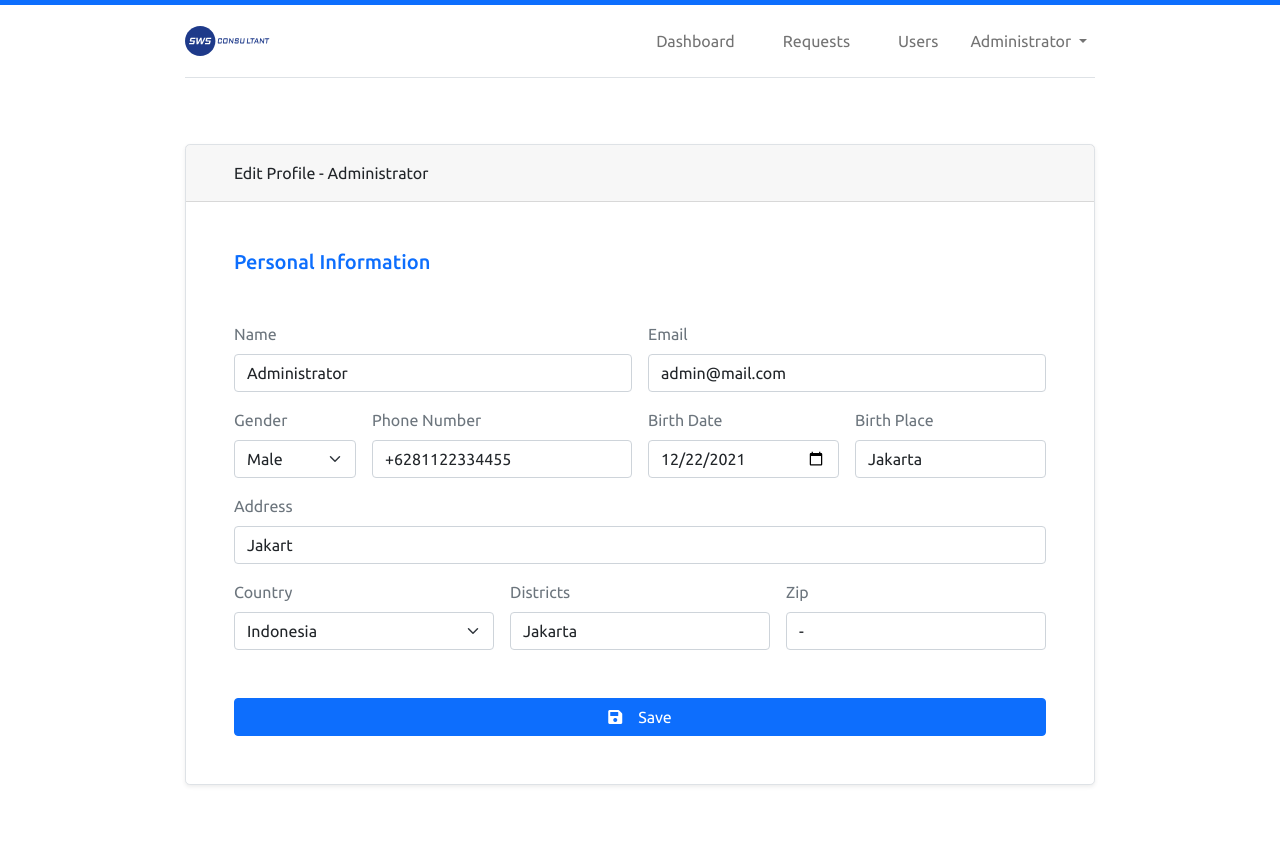
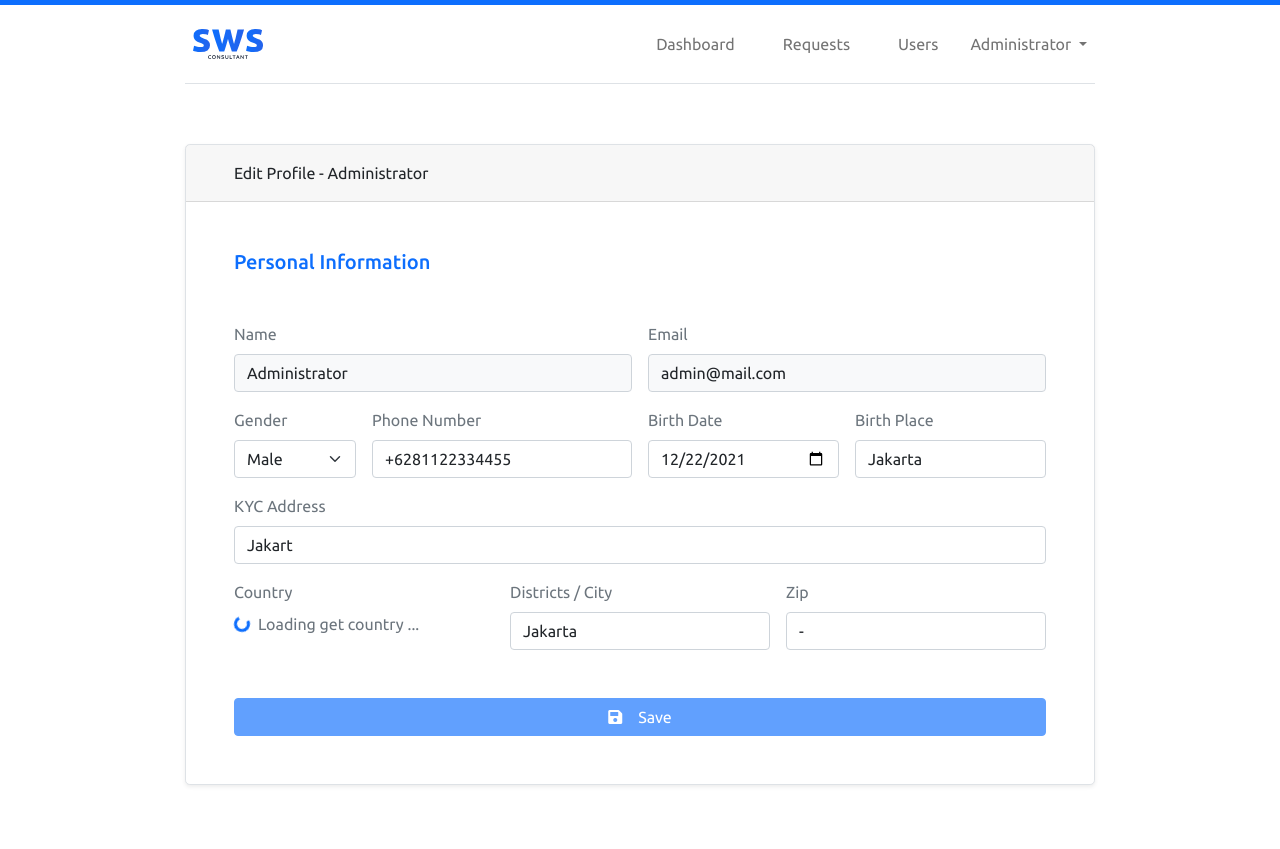
Before and after one commit to fhaards/infowna-app-native, a PHP site: page /wna-app-sws/index.php?profile=profile-edit in a window 1280 px wide. Run offline with PHP 8.4, Linux system fonts and the light colour scheme; a user stored in the database is signed in; data comes from the database, SQL or seed files in the repository; some libraries are stand-ins or nearby versions.

Commit message:
100% with editing

```diff
--- a/assets/css/style.css
+++ b/assets/css/style.css
@@ -5,7 +5,8 @@
 .card {
     border-radius: 10px;
 }
-
+.navbar-brand{
+}
 /* Dashboard */
 
 .counter-box {
@@ -34,7 +35,7 @@
 }
 
 .counter {
-    margin-top:10px;
+    margin-top: 10px;
     display: block;
     font-size: 28px;
     font-weight: 700;
@@ -73,6 +74,12 @@
     margin: 50px 0px 0px 0px;
 }
 
+/* SPINNER */
+.loader {
+    -webkit-animation: spinner 1.5s linear infinite;
+    animation: spinner 1.5s linear infinite;
+}
+
 @media only screen and (max-width:768px) {
     .dash-jumbotron {
         background-size: 200px;
--- a/partials/header.php
+++ b/partials/header.php
@@ -3,7 +3,7 @@
     <div class="container d-flex justify-content-md-center px-md-4 py-0">
         <div class="col-md-10 col-12 d-md-flex   border-bottom  py-3">
             <div class="d-flex w-100">
-                <a class="navbar-brand" href="#">
+                <a class="navbar-brand px-2 py-2" href="index.php?home=dashboard">
                     <img src="assets/img/baseapp/logo-sws-b.svg" height="30px" class="d-md-block d-none">
                 </a>
                 <button class="navbar-toggler" type="button" data-bs-toggle="collapse" data-bs-target="#collapsibleNavbar">
--- a/views/profile/profile-edit.php
+++ b/views/profile/profile-edit.php
@@ -1,4 +1,5 @@
 <?php
+error_reporting(E_ERROR | E_PARSE);
 $getAccounts    = "SELECT * FROM users_account WHERE uuid = ?";
 $rowAccounts    = $db->prepare($getAccounts);
 $rowAccounts->execute(array($getIdUser));
@@ -86,14 +87,14 @@
     </div>
     <div class="card-body px-md-5 py-md-5">
         <h5 class="card-title mb-5  text-primary">Personal Information</h5>
-        <form class="row g-3 text-secondary" action="" method="POST">
+        <form class="row g-3 text-secondary" action="" method="POST" id="formEditProfile">
             <div class="col-md-6">
                 <label for="inputPassword4" class="form-label">Name</label>
-                <input type="text" class="form-control" name="name" value="<?= $_SESSION['user']['name']; ?>" id="inputPassword4">
+                <input type="text" class="form-control bg-light" name="name" value="<?= $_SESSION['user']['name']; ?>" id="inputPassword4">
             </div>
             <div class="col-md-6">
                 <label for="inputEmail4" class="form-label">Email</label>
-                <input type="email" class="form-control" name="email" value="<?= $_SESSION['user']['email']; ?>" id="inputEmail4">
+                <input type="email" class="form-control bg-light" name="email" value="<?= $_SESSION['user']['email']; ?>" id="inputEmail4">
             </div>
             <div class="col-md-2">
                 <label for="inputGender" class="form-label">Gender</label>
@@ -123,17 +124,25 @@
                 <input type="text" class="form-control" id="inputBirthPlace" name="birth_place" value="<?= $getAccountsVal['birth_place']; ?>">
             </div>
             <div class="col-md-12">
-                <label for="inputAddress" class="form-label">Address</label>
+                <label for="inputAddress" class="form-label">KYC Address</label>
                 <input type="text" class="form-control" id="inputAddress" name="address" value="<?= $getAccountsVal['address']; ?>">
             </div>
             <div class="col-md-4">
-                <label for="inputcountry" class="form-label">Country</label>
-                <select id="inputcountry" class="form-select" name="country">
-                    <option value="Indonesia">Indonesia</option>
+                <label for="inputCountry" class="form-label">Country</label> <br>
+                <!-- Loading Spinner for Country -->
+                <div class="d-flex flex-row gap-2 align-items-center" id="loadingCountry">
+                    <div class="spinner-border spinner-border-sm text-primary" role="status">
+                        <span class="sr-only">Loading...</span>
+                    </div>
+                    <span class="">Loading get country ... </span>
+                </div>
+                <!-- Get Counry from API -->
+                <input type="hidden" id="userHaveCountry" value="<?= $getAccountsVal['country']; ?>">
+                <select id="inputCountry" class="form-select" name="country">
                 </select>
             </div>
             <div class="col-md-4">
-                <label for="inputDistricts" class="form-label">Districts</label>
+                <label for="inputDistricts" class="form-label">Districts / City</label>
                 <input type="text" class="form-control" id="inputDistricts" name="districts" value="<?= $getAccountsVal['districts']; ?>">
             </div>
             <div class="col-md-4">
@@ -141,7 +150,7 @@
                 <input type="text" class="form-control" id="inputZip" name="postcode" value="<?= $getAccountsVal['postcode']; ?>">
             </div>
             <div class="col-12 mt-5">
-                <button type="submit" name="update-profile" class="btn btn-primary d-flex align-items-center gap-3 justify-content-center w-100">
+                <button type="submit" name="update-profile" id="submitEditProfile" class="btn btn-primary d-flex align-items-center gap-3 justify-content-center w-100">
                     <span class="fas fa-save"></span>
                     <span>Save</span>
                 </button>
```
Also changed, not shown: stacks-js.php (+29 -30 lines), assets/img/baseapp/logo-sws-b.png, assets/img/baseapp/logo-sws-b.svg, assets/img/baseapp/logo-sws-black.svg (added), assets/img/baseapp/logo-sws-w.svg. Lines whose indentation alone changed are shown as unchanged.
